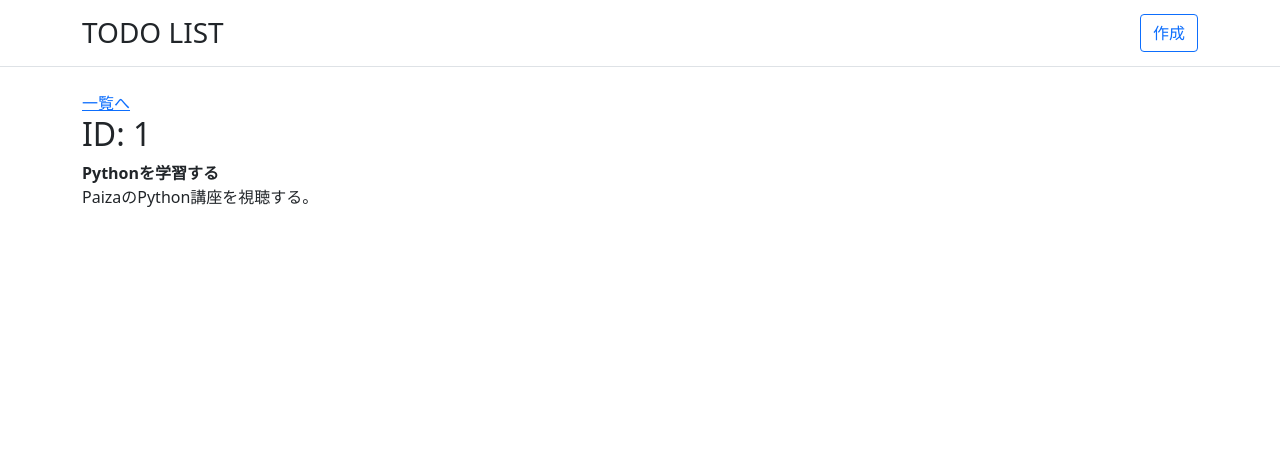
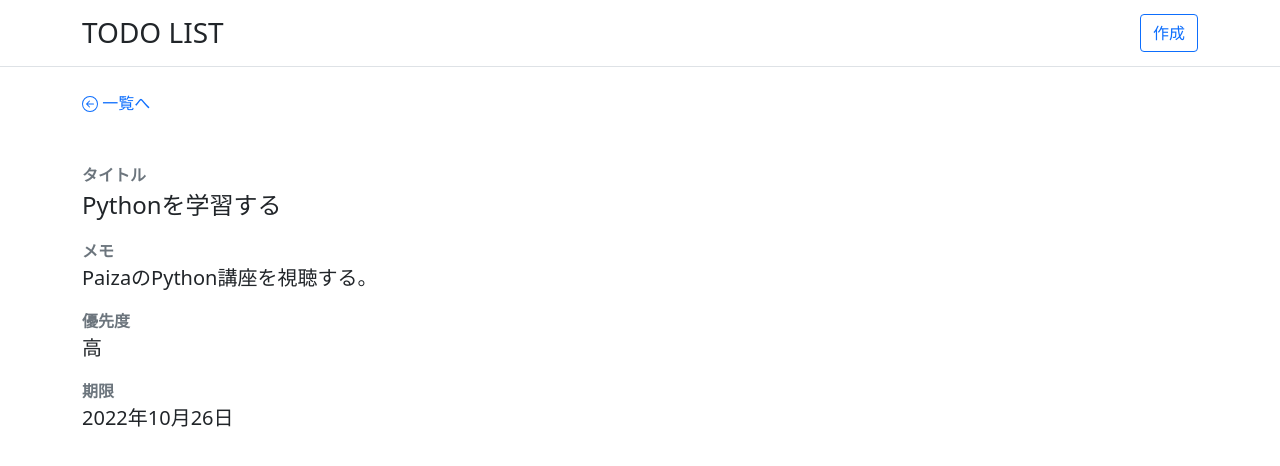
Before and after one commit to kdntiaoao/django-todolist, a Django app: page /detail/1 in a window 1280 px wide. Shown: the top 466 px of the page. Run offline with Django 4.2, Linux system fonts and the light colour scheme; data comes from the database, SQL or seed files in the repository; both versions use the stored data as it was after the commit.

Commit message:
edit detail page

```diff
--- a/templates/detail.html
+++ b/templates/detail.html
@@ -4,13 +4,40 @@
 
 {% block content %}
 <div class="container pt-4">
-  <a href="{% url 'list' %}">一覧へ</a>
-  <h2>ID: {{ object.id }}</h2>
-  <dl>
-    <div>
-      <dt>{{ object.title }}</dt>
-      <dd>{{ object.memo }}</dd>
-    </div>
-  </dl>
+  <a href="{% url 'list' %}" class="text-decoration-none">
+    <svg xmlns="http://www.w3.org/2000/svg" width="16" height="16" fill="currentColor" class="bi bi-arrow-left-circle" viewBox="0 0 16 16">
+      <path fill-rule="evenodd" d="M1 8a7 7 0 1 0 14 0A7 7 0 0 0 1 8zm15 0A8 8 0 1 1 0 8a8 8 0 0 1 16 0zm-4.5-.5a.5.5 0 0 1 0 1H5.707l2.147 2.146a.5.5 0 0 1-.708.708l-3-3a.5.5 0 0 1 0-.708l3-3a.5.5 0 1 1 .708.708L5.707 7.5H11.5z"/>
+    </svg>
+    一覧へ
+  </a>
+
+  <div class="mt-5">
+    <dl>
+      <div class="mb-3">
+        <dt class="text-muted">タイトル</dt>
+        <dd class="fs-4 text-break">{{ object.title }}</dd>
+      </div>
+      <div class="mb-3">
+        <dt class="text-muted">メモ</dt>
+        <dd class="fs-5 text-break">{{ object.memo }}</dd>
+      </div>
+      <div class="mb-3">
+        <dt class="text-muted">優先度</dt>
+        <dd class="fs-5 text-break">
+          {% if object.priority == 'danger' %}
+              高
+          {% elif object.priority == 'warning' %}
+              中
+          {% else %}
+              低
+          {% endif %}
+        </dd>
+      </div>
+      <div class="mb-3">
+        <dt class="text-muted">期限</dt>
+        <dd class="fs-5 text-break">{{ object.deadline | date:"Y年n月j日" }}</dd>
+      </div>
+    </dl>
+  </div>
 </div>
 {% endblock content %}
```
Also changed, not shown: db.sqlite3.
